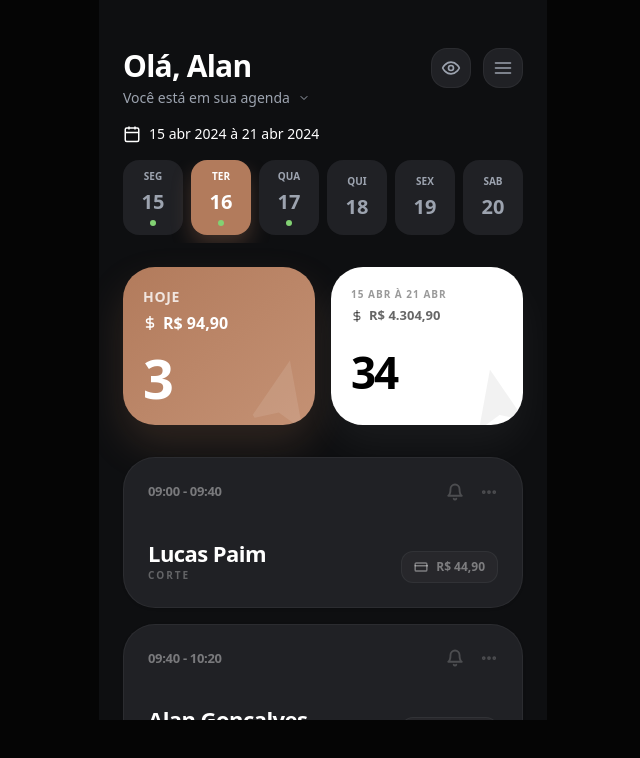
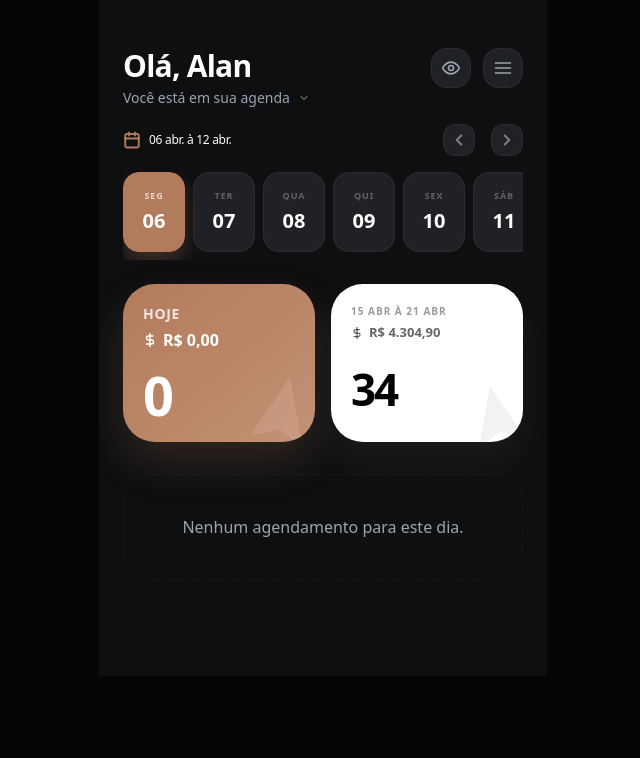
Before and after one commit to JoaozinDaprogramacao/barbercenter, a Next.js app: page /admin in a window 1280 px wide. Shown: the top 758 px of the page, without its empty margins (317-957 px from the left). Built offline with nearby package versions, Linux system fonts and the light colour scheme.

Commit message:
feat: mvp de navegação entre dias

```diff
--- a/src/app/admin/page.tsx
+++ b/src/app/admin/page.tsx
@@ -7,75 +7,107 @@ import { SummaryCards } from "@/components/admin/dashboard/SummaryCards";
 import { AppointmentCard } from "@/components/admin/dashboard/AppointmentCard";
 import { Sidebar } from "@/components/admin/Sidebar";
 
-// MOCKS
+// --- UTILITÁRIOS DE DATA ---
+const getStartOfWeek = (date: Date) => {
+    const day = date.getDay();
+    const diff = date.getDate() - day + (day === 0 ? -6 : 1);
+    const start = new Date(date);
+    start.setDate(diff);
+    start.setHours(0, 0, 0, 0);
+    return start;
+};
+
+const generateWeekDays = (startDate: Date) => {
+    const days = [];
+    for (let i = 0; i < 7; i++) {
+        const d = new Date(startDate);
+        d.setDate(startDate.getDate() + i);
+        days.push({
+            day: d.toLocaleDateString('pt-BR', { weekday: 'short' }).toUpperCase().replace('.', ''),
+            date: d.getDate().toString().padStart(2, '0'),
+            fullDate: d.toISOString().split('T')[0]
+        });
+    }
+    return days;
+};
+
+// --- MOCKS ---
 const MOCK_AGENDA: Record<string, any[]> = {
-    "15": [{ id: 1, time: "14:00 - 14:40", name: "Carlos Silva", service: "CORTE & BARBA", price: 70.00 }],
-    "16": [
+    "2026-04-13": [{ id: 1, time: "14:00 - 14:40", name: "Carlos Silva", service: "CORTE & BARBA", price: 70.00 }],
+    "2026-04-14": [
         { id: 2, time: "09:00 - 09:40", name: "Lucas Paim", service: "CORTE", price: 44.90 },
         { id: 3, time: "09:40 - 10:20", name: "Alan Gonçalves", service: "CORTE", price: 30.00 },
         { id: 4, time: "10:20 - 10:50", name: "Will", service: "BARBA", price: 20.00 },
     ],
-    "17": [{ id: 5, time: "10:00 - 10:40", name: "Marcos", service: "CORTE", price: 35.00 }]
+    "2026-04-15": [{ id: 5, time: "10:00 - 10:40", name: "Marcos", service: "CORTE", price: 35.00 }]
 };
 
 const MOCK_STATS: Record<string, { todayRevenue: string; todayCount: number }> = {
-    "15": { todayRevenue: "R$ 70,00", todayCount: 1 },
-    "16": { todayRevenue: "R$ 94,90", todayCount: 3 },
-    "17": { todayRevenue: "R$ 35,00", todayCount: 1 },
-    "18": { todayRevenue: "R$ 0,00", todayCount: 0 },
-    "19": { todayRevenue: "R$ 0,00", todayCount: 0 },
-    "20": { todayRevenue: "R$ 0,00", todayCount: 0 },
+    "2026-04-13": { todayRevenue: "R$ 70,00", todayCount: 1 },
+    "2026-04-14": { todayRevenue: "R$ 94,90", todayCount: 3 },
+    "2026-04-15": { todayRevenue: "R$ 35,00", todayCount: 1 },
 };
-
-const WEEK_DAYS = [
-    { day: 'SEG', date: '15' }, { day: 'TER', date: '16' }, { day: 'QUA', date: '17' },
-    { day: 'QUI', date: '18' }, { day: 'SEX', date: '19' }, { day: 'SAB', date: '20' },
-];
 
 export default function BarberDashboard() {
     const [isSidebarOpen, setIsSidebarOpen] = useState(false);
     const [showValues, setShowValues] = useState(true);
-    const [selectedDate, setSelectedDate] = useState("16");
+
+    const [currentWeekStart, setCurrentWeekStart] = useState(getStartOfWeek(new Date()));
+    const [selectedDate, setSelectedDate] = useState(new Date().toISOString().split('T')[0]);
+
+    const weekDays = generateWeekDays(currentWeekStart);
+
+    const weekRangeText = `${weekDays[0].date} ${currentWeekStart.toLocaleDateString('pt-BR', { month: 'short' })} à ${weekDays[6].date} ${new Date(weekDays[6].fullDate + 'T12:00:00').toLocaleDateString('pt-BR', { month: 'short' })}`;
 
     const todaysAppointments = MOCK_AGENDA[selectedDate] || [];
+    const currentDayStats = MOCK_STATS[selectedDate] || { todayRevenue: "R$ 0,00", todayCount: 0 };
 
-    const currentDayStats = MOCK_STATS[selectedDate] || { todayRevenue: "R$ 0,00", todayCount: 0 };
+    const nextWeek = () => {
+        const next = new Date(currentWeekStart);
+        next.setDate(next.getDate() + 7);
+        setCurrentWeekStart(next);
+    };
+
+    const prevWeek = () => {
+        const prev = new Date(currentWeekStart);
+        prev.setDate(prev.getDate() - 7);
+        setCurrentWeekStart(prev);
+    };
 
     return (
         <main className="h-[100dvh] w-full flex flex-col bg-background max-w-md mx-auto relative overflow-hidden font-sans">
-
             <Sidebar isOpen={isSidebarOpen} onClose={() => setIsSidebarOpen(false)} />
 
             <DashboardHeader
                 userName="Alan"
                 showValues={showValues}
                 onToggleValues={() => setShowValues(!showValues)}
-                onOpenMenu={() => setIsSidebarOpen(true)} // Abre o Sidebar
+                onOpenMenu={() => setIsSidebarOpen(true)}
                 onOpenSchedule={() => { }}
             />
 
             <div className="flex-1 overflow-y-auto no-scrollbar pb-24">
                 <WeeklyCalendar
-                    days={WEEK_DAYS}
-                    selectedDate={selectedDate}
-                    onSelectDate={(date) => {
-                        console.log("Alterando data para:", date);
-                        setSelectedDate(date);
+                    days={weekDays}
+                    selectedDate={selectedDate.split('-')[2]}
+                    onSelectDate={(day) => {
+                        const full = weekDays.find(d => d.date === day)?.fullDate;
+                        if (full) setSelectedDate(full);
                     }}
+                    onNextWeek={nextWeek}
+                    onPrevWeek={prevWeek}
+                    rangeText={weekRangeText}
                     agendaData={MOCK_AGENDA}
                 />
 
                 <SummaryCards
                     showValues={showValues}
-                    // AGORA OS DADOS VÊM DO MOCK BASEADO NA DATA
                     todayRevenue={currentDayStats.todayRevenue}
                     todayCount={currentDayStats.todayCount}
-                    // O faturamento da semana você pode manter fixo ou criar um Mock de semana também
                     weekRevenue="R$ 4.304,90"
                     weekCount={34}
                 />
 
-                {/* LISTA DE AGENDAMENTOS */}
                 <div className="px-6 space-y-4">
                     {todaysAppointments.length > 0 ? (
                         todaysAppointments.map((appt) => (
@@ -85,7 +117,6 @@ export default function BarberDashboard() {
                                 name={appt.name}
                                 service={appt.service}
                                 price={showValues ? `R$ ${appt.price.toFixed(2).replace('.', ',')}` : 'R$ •••••'}
-                                badge={appt.badge}
                                 onClick={() => console.log("Abrir modal para:", appt.name)}
                             />
                         ))
--- a/src/components/admin/dashboard/WeeklyCalendar.tsx
+++ b/src/components/admin/dashboard/WeeklyCalendar.tsx
@@ -1,42 +1,89 @@
+"use client";
+
 interface DayItem {
   day: string;
   date: string;
+  fullDate: string;
 }
 
 interface WeeklyCalendarProps {
   days: DayItem[];
-  selectedDate: string;
-  onSelectDate: (date: string) => void;
+  selectedDate: string; // Ex: "16" (apenas o dia para o CSS)
+  onSelectDate: (day: string) => void;
+  onNextWeek: () => void;
+  onPrevWeek: () => void;
+  rangeText: string;
   agendaData: Record<string, any[]>;
 }
 
-export const WeeklyCalendar = ({ days, selectedDate, onSelectDate, agendaData }: WeeklyCalendarProps) => {
+export const WeeklyCalendar = ({
+  days,
+  selectedDate,
+  onSelectDate,
+  onNextWeek,
+  onPrevWeek,
+  rangeText,
+  agendaData
+}: WeeklyCalendarProps) => {
   return (
     <div className="px-6 space-y-4 mb-6">
+      {/* HEADER DO CALENDÁRIO COM NAVEGAÇÃO */}
       <div className="flex items-center justify-between">
-        <div className="flex items-center gap-2 text-white font-medium text-sm">
-          <svg width="18" height="18" viewBox="0 0 24 24" fill="none" stroke="currentColor" strokeWidth="2"><rect x="3" y="4" width="18" height="18" rx="2" ry="2"/><line x1="16" y1="2" x2="16" y2="6"/><line x1="8" y1="2" x2="8" y2="6"/><line x1="3" y1="10" x2="21" y2="10"/></svg>
-          15 abr 2024 à 21 abr 2024
+        <div className="flex items-center gap-2 text-white font-medium text-xs tracking-tight">
+          {/* ÍCONE DE CALENDÁRIO (SVG) */}
+          <svg width="18" height="18" viewBox="0 0 24 24" fill="none" stroke="currentColor" strokeWidth="2.5" strokeLinecap="round" strokeLinejoin="round" className="text-accent">
+            <rect x="3" y="4" width="18" height="18" rx="2" ry="2"/><line x1="16" y1="2" x2="16" y2="6"/><line x1="8" y1="2" x2="8" y2="6"/><line x1="3" y1="10" x2="21" y2="10"/>
+          </svg>
+          {rangeText}
         </div>
 
-        {/* SETAS REMOVIDAS DAQUI */}
+        <div className="flex gap-4">
+          <button
+            onClick={onPrevWeek}
+            className="w-8 h-8 rounded-xl bg-surface border border-white/5 flex items-center justify-center text-white/40 hover:text-white active:scale-90 transition-all"
+          >
+            <svg width="18" height="18" viewBox="0 0 24 24" fill="none" stroke="currentColor" strokeWidth="3" strokeLinecap="round" strokeLinejoin="round"><path d="m15 18-6-6 6-6"/></svg>
+          </button>
+
+          <button
+            onClick={onNextWeek}
+            className="w-8 h-8 rounded-xl bg-surface border border-white/5 flex items-center justify-center text-white/40 hover:text-white active:scale-90 transition-all"
+          >
+            <svg width="18" height="18" viewBox="0 0 24 24" fill="none" stroke="currentColor" strokeWidth="3" strokeLinecap="round" strokeLinejoin="round"><path d="m9 18 6-6-6-6"/></svg>
+          </button>
+        </div>
       </div>
 
+      {/* LISTA DE DIAS (SCROLL HORIZONTAL) */}
       <div className="flex gap-2 overflow-x-auto no-scrollbar pb-2 snap-x">
-        {days.map((d) => (
-          <button
-            key={d.date}
-            onClick={() => onSelectDate(d.date)}
-            className={`snap-center flex-none w-[60px] h-[75px] rounded-2xl flex flex-col items-center justify-center gap-1 transition-all active:scale-95
-              ${selectedDate === d.date
-                ? 'bg-accent text-white shadow-[0_10px_20px_rgba(178,123,92,0.3)]'
-                : 'bg-surface text-text-secondary hover:bg-surface-light'}`}
-          >
-            <span className="text-[10px] font-bold">{d.day}</span>
-            <span className={`text-xl font-bold ${String(selectedDate) === String(d.date) ? 'bg-accent ...' : 'bg-surface ...'}`}>{d.date}</span>
-            {agendaData[d.date] && <span className="w-1.5 h-1.5 rounded-full bg-success"></span>}
-          </button>
-        ))}
+        {days.map((d) => {
+          const isSelected = selectedDate === d.date;
+          const hasAppointments = !!agendaData[d.fullDate];
+
+          return (
+            <button
+              key={d.fullDate}
+              onClick={() => onSelectDate(d.date)}
+              className={`snap-center flex-none w-[62px] h-[80px] rounded-2xl flex flex-col items-center justify-center gap-1 transition-all active:scale-95 border
+                ${isSelected
+                  ? 'bg-accent border-accent text-white shadow-[0_10px_20px_rgba(178,123,92,0.3)]'
+                  : 'bg-surface border-white/5 text-white/40 hover:bg-surface-light'
+                }`}
+            >
+              <span className={`text-[9px] font-black tracking-widest ${isSelected ? 'text-white/70' : 'text-white/30'}`}>
+                {d.day}
+              </span>
+              <span className={`text-xl font-black ${isSelected ? 'text-white' : 'text-white'}`}>
+                {d.date}
+              </span>
+
+              {/* BOLINHA DE AGENDAMENTO */}
+              {hasAppointments && (
+                <div className={`w-1.5 h-1.5 rounded-full mt-0.5 ${isSelected ? 'bg-white' : 'bg-green-500'}`} />
+              )}
+            </button>
+          );
+        })}
       </div>
     </div>
   );
```
